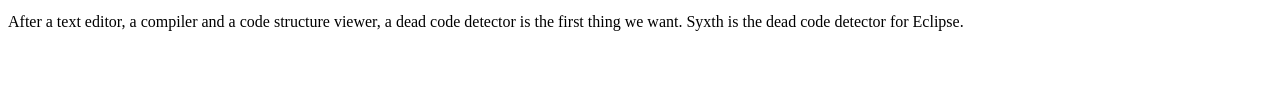
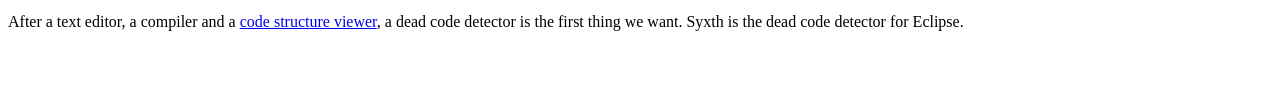
Before and after one commit to marcelotomazini/syxth, a plain HTML site: page index.html in a window 1280 px wide. Shown: the part 197-300 px from the top of the page. Drawn offline with Linux system fonts and the light colour scheme.

Commit message:
minor changes

```diff
--- a/index.html
+++ b/index.html
@@ -15,7 +15,7 @@
 By <A HREF="http://www.objective.com.br">Objective Solutions</A> and <A HREF="https://github.com/marcelotomazini/syxth/graphs/contributors">contributors</A></P>
 
 <P >
-After a text editor, a compiler and a code structure viewer, a dead code detector is the first thing we want.
+After a text editor, a compiler and a <A HREF="http://byke.me">code structure viewer</A>, a dead code detector is the first thing we want.
 Syxth is the dead code detector for Eclipse.
 </P>
 <br/>
```
